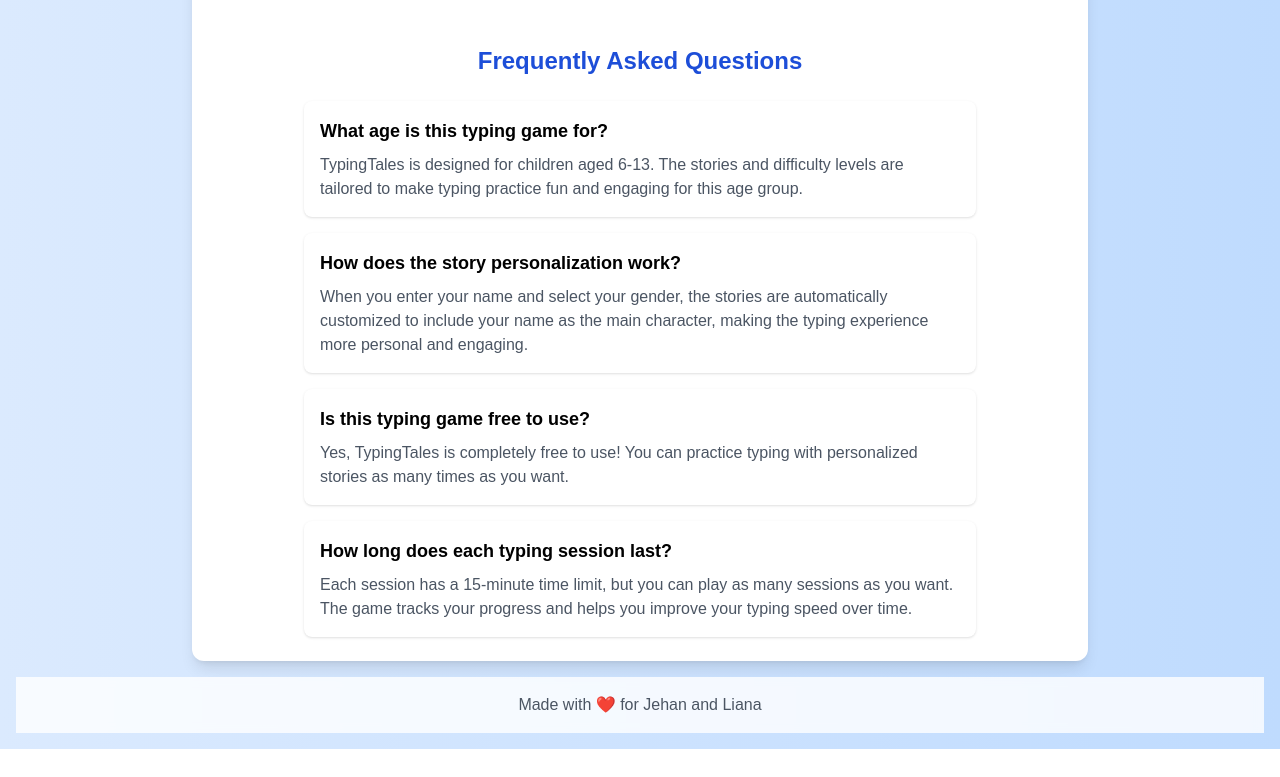
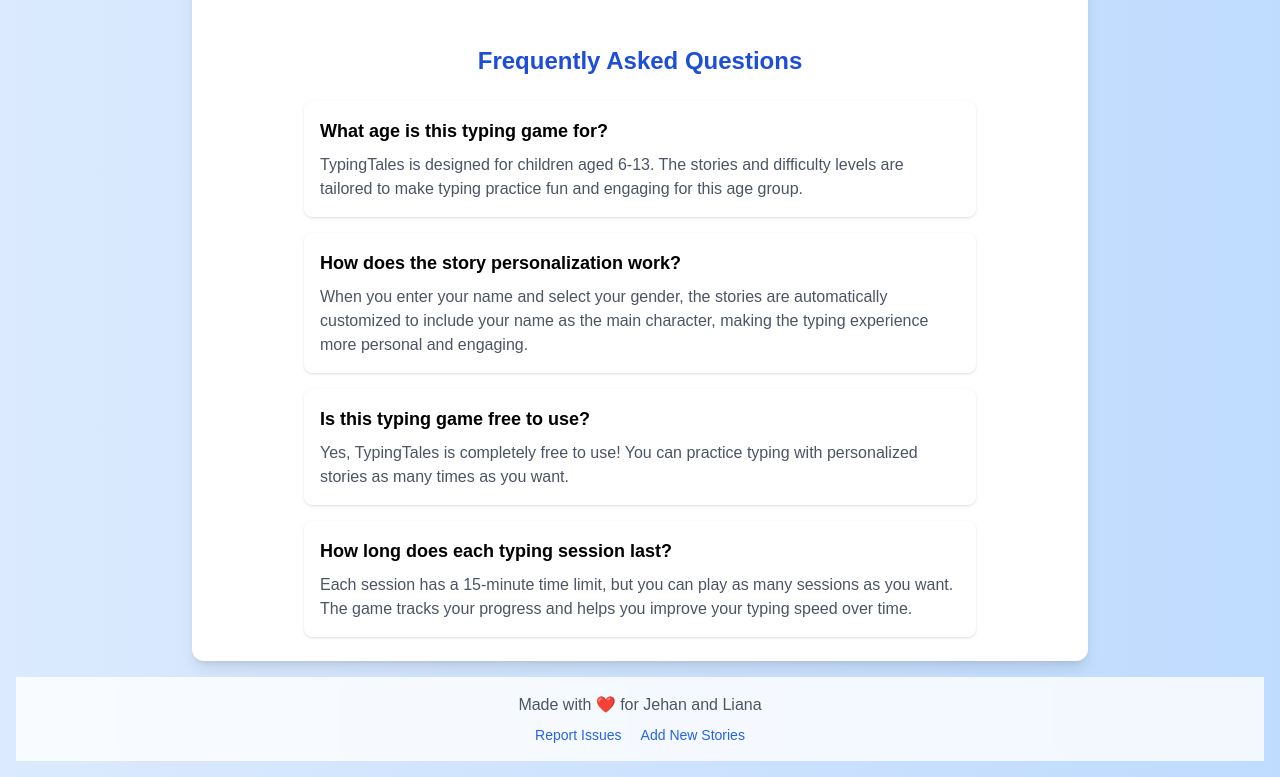
Before and after one commit to gayanhewa/typing-tales, a website: page public/index.html in a window 1280 px wide. Shown: the part 335-1112 px from the top of the page. Before the commit the page ends 1084 px from the top, so only its background shows below. Drawn offline with nearby package versions, Linux system fonts and the light colour scheme.

Commit message:
update the footer links

```diff
--- a/public/index.html
+++ b/public/index.html
@@ -377,7 +377,13 @@
     <footer
       class="text-center py-4 text-gray-600 bg-white/80 backdrop-blur-sm mt-4"
     >
-      Made with ❤️ for Jehan and Liana
+      <div class="space-y-2">
+        <p>Made with ❤️ for Jehan and Liana</p>
+        <div class="text-sm">
+          <a href="https://github.com/gayanhewa/typing-tales/issues" target="_blank" class="text-blue-600 hover:text-blue-800 mr-4">Report Issues</a>
+          <a href="https://github.com/gayanhewa/typing-tales/blob/main/CONTRIBUTING.md" target="_blank" class="text-blue-600 hover:text-blue-800">Add New Stories</a>
+        </div>
+      </div>
     </footer>
   </body>
 </html>
```
